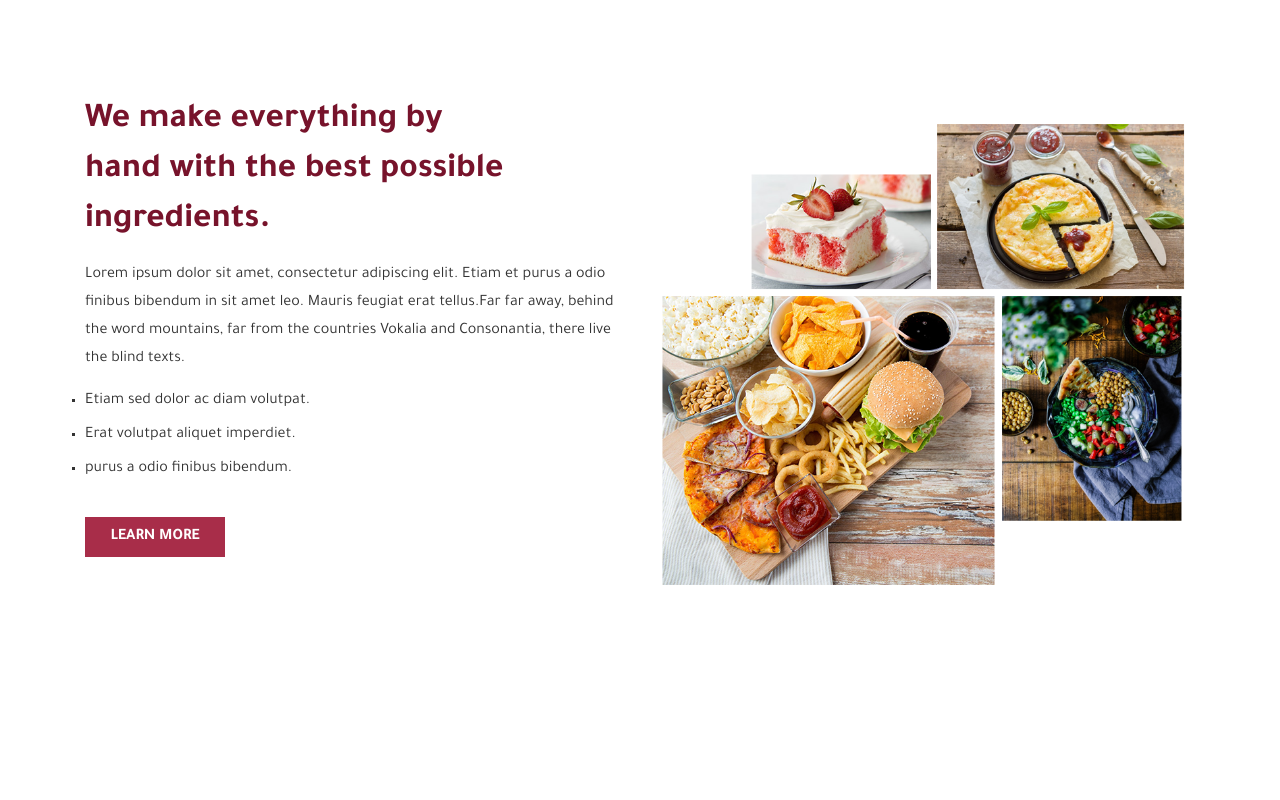
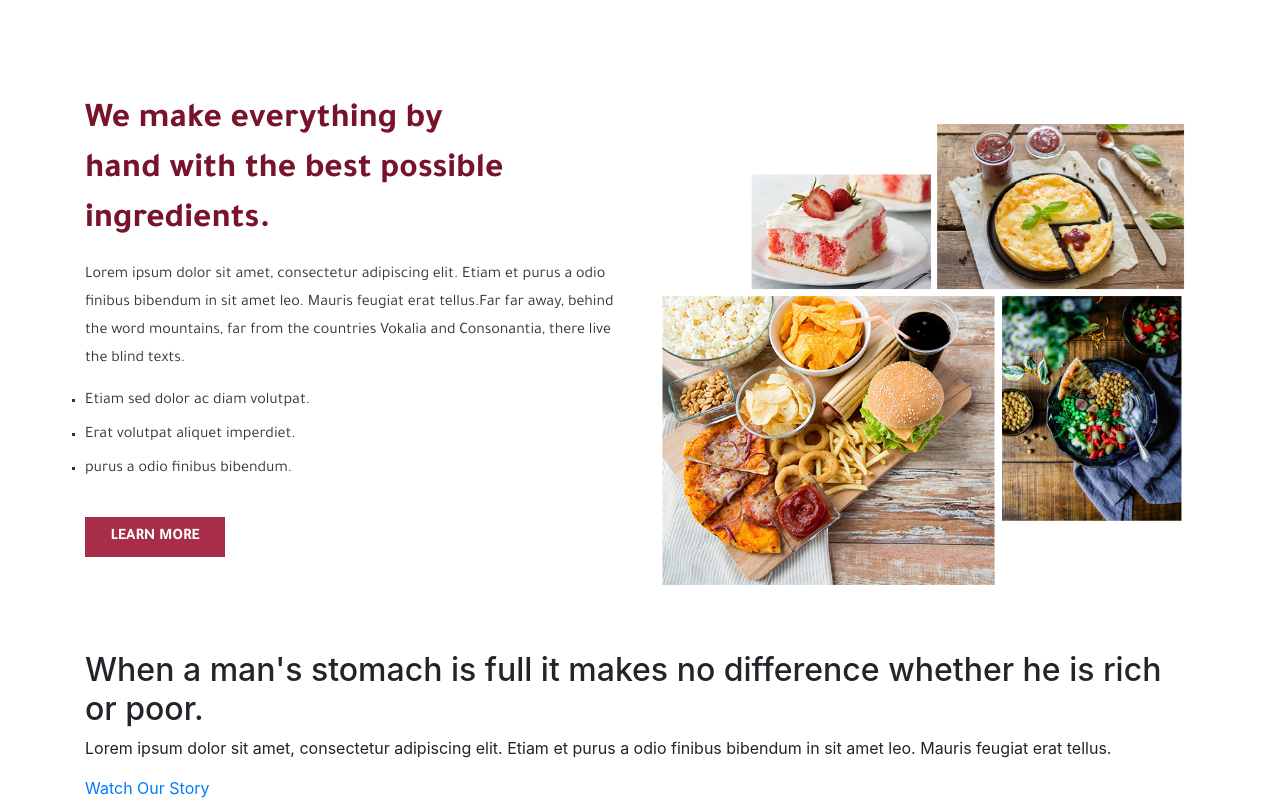
Before and after one commit to seifmoustafa/Foodera, a React (Create React App) app: page / in a window 1280 px wide. Shown: the part 1231-2031 px from the top of the page. Before the commit the page ends 1882 px from the top, so only its background shows below. Built offline with nearby package versions, Linux system fonts and the light colour scheme.

Commit message:
paralex structure

```diff
--- a/src/components/Home/Home.js
+++ b/src/components/Home/Home.js
@@ -74,6 +74,21 @@ const Home = () => {
                     </div>
                 </div>
             </section>
+            <section className="paralex">
+                <div className="container">
+                    <div className="row">
+                        <div className="col-lg-12 col-md-12">
+                            <h2>
+                            When a man's stomach is full it makes no
+                            difference whether he is rich or poor.
+                            </h2>
+                            <p>Lorem ipsum dolor sit amet, consectetur adipiscing elit. Etiam et purus a odio
+                            finibus bibendum in sit amet leo. Mauris feugiat erat tellus.</p>
+                            <a href="#">Watch Our Story</a>
+                        </div>
+                    </div>
+                </div>
+            </section>
         </Fragment>
 
 
```
